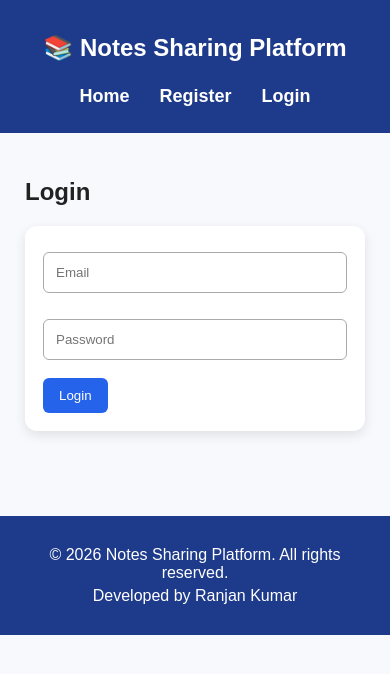
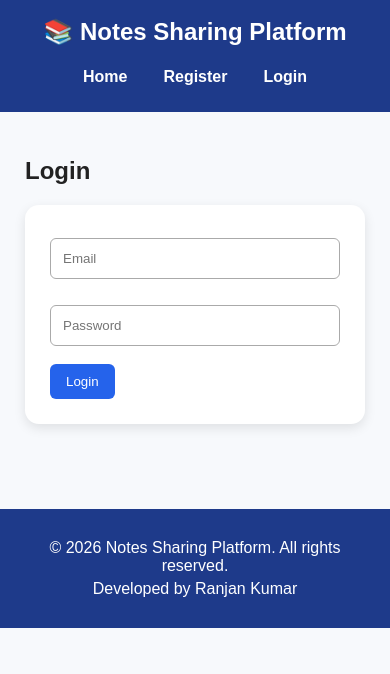
Before and after one commit to Ranju513/notes-sharing-platform, a React (Vite) app in the folder client/: page /login in a window 390 px wide. Shown: the top 674 px of the page. Built offline with nearby package versions, Linux system fonts and the light colour scheme; no server answers.

Commit message:
Clean CSS and add navbar hover shadow

```diff
--- a/client/src/index.css
+++ b/client/src/index.css
@@ -1,3 +1,7 @@
+* {
+  box-sizing: border-box;
+}
+
 body {
   margin: 0;
   font-family: Arial, sans-serif;
@@ -6,21 +10,46 @@ body {
 }
 
 .navbar {
+  position: sticky;
+  top: 0;
+  z-index: 999;
   background-color: #1e3a8a;
   color: white;
   padding: 25px;
   text-align: center;
 }
 
-.navbar a {
+.navbar h1 {
+  margin: 0;
+}
+
+.nav-links {
+  display: flex;
+  justify-content: center;
+  align-items: center;
+  gap: 22px;
+  flex-wrap: wrap;
+  margin-top: 14px;
+}
+
+.nav-links a {
   color: white;
   text-decoration: none;
-  margin: 0 15px;
   font-weight: bold;
+  font-size: 18px;
+  padding: 10px 18px;
+  border-radius: 10px;
+  transition: all 0.3s ease;
+}
+
+.nav-links a:hover {
+  background: rgba(255, 255, 255, 0.15);
+  box-shadow: 0 8px 22px rgba(0, 0, 0, 0.3);
+  transform: translateY(-2px);
 }
 
 .navbar button {
-  margin-left: 15px;
+  margin-left: 10px;
   padding: 8px 14px;
   border: none;
   background-color: #ef4444;
@@ -29,24 +58,101 @@ body {
   cursor: pointer;
 }
 
+.avatar-btn {
+  width: 40px;
+  height: 40px;
+  border-radius: 50%;
+  background: white !important;
+  color: #1e3a8a !important;
+  font-weight: bold;
+  font-size: 18px;
+  padding: 0;
+  transition: all 0.3s ease;
+}
+
+.avatar-btn:hover {
+  background: #dbeafe !important;
+  box-shadow: 0 8px 22px rgba(0, 0, 0, 0.3);
+  transform: scale(1.08);
+}
+
+.menu {
+  position: relative;
+}
+
+.dropdown {
+  position: absolute;
+  top: 45px;
+  right: -20px;
+  width: 170px;
+  background: white;
+  border-radius: 10px;
+  box-shadow: 0 6px 20px rgba(0, 0, 0, 0.15);
+  overflow: hidden;
+  z-index: 1000;
+}
+
+.dropdown button {
+  width: 100%;
+  border: none;
+  background: white !important;
+  color: #333 !important;
+  padding: 12px 16px;
+  text-align: left;
+  cursor: pointer;
+  font-size: 15px;
+  margin: 0;
+  border-radius: 0;
+}
+
+.dropdown button:hover {
+  background: #f3f4f6 !important;
+}
+
 .page {
   max-width: 900px;
   margin: 30px auto;
   padding: 20px;
 }
 
-.card {
+.hero {
+  background: linear-gradient(135deg, #1e3a8a, #2563eb);
+  color: white;
+  padding: 40px;
+  border-radius: 15px;
+  text-align: center;
+  margin-bottom: 30px;
+}
+
+.hero h1 {
+  margin: 0;
+  font-size: 34px;
+}
+
+.hero p {
+  font-size: 18px;
+}
+
+.card,
+.upload-card,
+.profile-card,
+.stat-card,
+.note-card {
   background: white;
-  padding: 25px;
-  margin: 20px 0;
-  border-radius: 12px;
+  border-radius: 14px;
   box-shadow: 0 4px 12px rgba(0,0,0,0.1);
   transition: 0.3s;
 }
 
-.card:hover {
+.card {
+  padding: 25px;
+  margin: 20px 0;
+}
+
+.card:hover,
+.note-card:hover {
   transform: translateY(-4px);
-  box-shadow: 0 8px 20px rgba(0,0,0,0.15);
+  box-shadow: 0 10px 24px rgba(0,0,0,0.15);
 }
 
 .card h2 {
@@ -56,6 +162,10 @@ body {
 
 .card p {
   color: #555;
+}
+
+.upload-card {
+  padding: 30px;
 }
 
 input,
@@ -75,31 +185,16 @@ button {
   color: white;
   border-radius: 6px;
   cursor: pointer;
+  transition: 0.3s;
 }
 
 button:hover {
   opacity: 0.9;
+  transform: scale(1.03);
 }
 
 .delete-btn {
   background-color: #dc2626;
-}
-.hero {
-  background: linear-gradient(135deg, #1e3a8a, #2563eb);
-  color: white;
-  padding: 40px;
-  border-radius: 15px;
-  text-align: center;
-  margin-bottom: 30px;
-}
-
-.hero h1 {
-  margin: 0;
-  font-size: 34px;
-}
-
-.hero p {
-  font-size: 18px;
 }
 
 .search-area {
@@ -120,16 +215,6 @@ button:hover {
   font-size: 16px;
 }
 
-.file-link {
-  display: inline-block;
-  margin-right: 15px;
-  background-color: #dbeafe;
-  color: #1e40af;
-  padding: 9px 13px;
-  border-radius: 6px;
-  text-decoration: none;
-  font-weight: bold;
-}
 .stats {
   display: flex;
   gap: 20px;
@@ -138,16 +223,12 @@ button:hover {
 
 .stat-card {
   flex: 1;
-  background: white;
   padding: 20px;
-  border-radius: 12px;
   text-align: center;
-  box-shadow: 0 4px 12px rgba(0,0,0,0.1);
 }
 
 .stat-card h3 {
   color: #1e3a8a;
-  margin-bottom: 10px;
 }
 
 .stat-card p {
@@ -155,60 +236,12 @@ button:hover {
   font-weight: bold;
   margin: 0;
 }
-@media (max-width: 768px) {
-  .navbar {
-    padding: 18px;
-  }
 
-  .navbar h1 {
-    font-size: 24px;
-  }
-
-  .navbar a,
-  .navbar button {
-    display: inline-block;
-    margin: 8px;
-  }
-
-  .page {
-    margin: 10px;
-    padding: 15px;
-  }
-
-  .hero {
-    padding: 25px 15px;
-  }
-
-  .hero h1 {
-    font-size: 26px;
-  }
-
-  .stats {
-    flex-direction: column;
-  }
-
-  .card {
-    padding: 18px;
-  }
-
-  input,
-  textarea {
-    max-width: 100%;
-    box-sizing: border-box;
-  }
-
-  .upload-card {
-    padding: 22px;
-  }
-}
 .profile-card {
   max-width: 500px;
   margin: auto;
-  background: white;
   padding: 35px;
-  border-radius: 15px;
   text-align: center;
-  box-shadow: 0 8px 20px rgba(0,0,0,0.1);
 }
 
 .avatar {
@@ -224,131 +257,7 @@ button:hover {
   font-size: 42px;
   font-weight: bold;
 }
-.dark {
-  background-color: #111827;
-  color: white;
-}
 
-.dark .card,
-.dark .upload-card,
-.dark .profile-card,
-.dark .search-area,
-.dark .stat-card {
-  background-color: #1f2937;
-  color: white;
-}
-
-.dark .card p,
-.dark .stat-card h3 {
-  color: #d1d5db;
-}
-.dark {
-  background-color: #111827;
-  color: white;
-}
-
-.dark .card,
-.dark .upload-card,
-.dark .profile-card,
-.dark .search-area,
-.dark .stat-card {
-  background-color: #1f2937;
-  color: white;
-}
-
-.dark .card p,
-.dark .stat-card h3,
-.dark .profile-card p {
-  color: #d1d5db;
-}
-.nav-links {
-  display: flex;
-  justify-content: center;
-  align-items: center;
-  gap: 18px;
-  margin-top: 12px;
-}
-
-.menu {
-  position: relative;
-}
-
-.menu-btn {
-  background: none;
-  border: none;
-  color: white;
-  font-size: 20px;
-  padding: 6px;
-  cursor: pointer;
-  border-radius: 50%;
-}
-
-.menu-btn:hover {
-  background: rgba(255, 255, 255, 0.15);
-}
-.dropdown {
-  position: absolute;
-  top: 35px;
-  right: 0;
-  width: 170px;
-  background: white;
-  border-radius: 10px;
-  box-shadow: 0 6px 20px rgba(0, 0, 0, 0.15);
-  overflow: hidden;
-  z-index: 1000;
-}
-
-.dropdown button {
-  width: 100%;
-  border: none;
-  background: white;
-  color: #333;
-  padding: 12px 16px;
-  text-align: left;
-  cursor: pointer;
-  font-size: 15px;
-}
-
-.dropdown button:hover {
-  background: #e5e7eb;
-}
-.navbar .menu-btn {
-  background: transparent !important;
-  color: white !important;
-  padding: 6px 8px;
-  border-radius: 50%;
-  font-size: 20px;
-}
-
-.navbar .menu-btn:hover {
-  background: rgba(255, 255, 255, 0.18) !important;
-}
-
-.navbar .dropdown button {
-  background: white !important;
-  color: #333 !important;
-  margin: 0;
-  border-radius: 0;
-}
-
-.navbar .dropdown button:hover {
-  background: #f3f4f6 !important;
-}
-
-.avatar-btn {
-  width: 38px;
-  height: 38px;
-  border-radius: 50%;
-  background: white !important;
-  color: #1e3a8a !important;
-  font-weight: bold;
-  font-size: 18px;
-  padding: 0;
-}
-
-.avatar-btn:hover {
-  background: #e0ecff !important;
-}
 .notes-grid {
   display: grid;
   grid-template-columns: 1fr;
@@ -358,23 +267,13 @@ button:hover {
 .note-card {
   display: flex;
   gap: 20px;
-  background: white;
   padding: 24px;
-  border-radius: 16px;
-  box-shadow: 0 5px 16px rgba(0,0,0,0.1);
   border-left: 6px solid #2563eb;
-  transition: 0.3s;
-}
-
-.note-card:hover {
-  transform: translateY(-4px);
-  box-shadow: 0 10px 24px rgba(0,0,0,0.15);
 }
 
 .note-icon {
   font-size: 34px;
   color: #2563eb;
-  padding-top: 6px;
 }
 
 .note-content h2 {
@@ -394,7 +293,6 @@ button:hover {
 
 .note-description {
   color: #555;
-  margin: 12px 0;
 }
 
 .note-date {
@@ -409,7 +307,9 @@ button:hover {
   align-items: center;
 }
 
-.note-actions a {
+.note-actions a,
+.file-link,
+.file-list a {
   background-color: #2563eb;
   color: white;
   padding: 9px 13px;
@@ -418,75 +318,33 @@ button:hover {
   font-weight: bold;
 }
 
-.note-actions a:hover {
-  opacity: 0.9;
+.file-viewer {
+  margin-top: 15px;
 }
 
-@media (max-width: 600px) {
-  .note-card {
-    flex-direction: column;
-  }
-
-  .note-actions {
-    flex-direction: column;
-    align-items: flex-start;
-  }
-}
-.navbar {
-  position: sticky;
-  top: 0;
-  z-index: 999;
+.file-nav {
+  display: flex;
+  align-items: center;
+  gap: 12px;
+  margin-bottom: 10px;
 }
 
-.nav-links {
-  display: flex;
-  justify-content: center;
-  align-items: center;
-  gap: 28px;
-  flex-wrap: wrap;
+.file-nav button {
+  padding: 4px 10px;
+  font-size: 12px;
 }
 
-.nav-links a {
-  font-size: 18px;
+.file-label {
+  font-size: 12px;
+  color: #666;
+  font-weight: 600;
 }
 
-.dropdown {
-  right: -20px;
-}
-
-.footer {
-  text-align: center;
-  padding: 25px;
-  margin-top: 40px;
-  background-color: #1e3a8a;
-  color: white;
-}
-
-.footer p {
-  margin: 5px;
-}
-* {
-  box-sizing: border-box;
-}
-
-.navbar {
-  position: sticky;
-  top: 0;
-  z-index: 999;
-}
-
-button,
-.card,
-.note-card,
-.stat-card,
-.upload-card,
-.profile-card {
-  transition: 0.3s;
-}
-
-button:hover,
-.note-actions a:hover {
-  transform: scale(1.03);
+.file-list {
+  margin-top: 15px;
+  display: flex;
+  flex-wrap: wrap;
+  gap: 10px;
 }
 
 .loading,
@@ -530,28 +388,31 @@ button:hover,
   color: #d1d5db;
 }
 
-.avatar-btn {
-  width: 40px;
-  height: 40px;
-  border-radius: 50%;
-  background: white !important;
-  color: #1e3a8a !important;
-  font-weight: bold;
-  font-size: 18px;
-  padding: 0;
-}
+@media (max-width: 768px) {
+  .navbar {
+    padding: 18px;
+  }
 
-.avatar-btn:hover {
-  background: #dbeafe !important;
-}
-
-@media (max-width: 768px) {
   .navbar h1 {
     font-size: 24px;
   }
 
   .nav-links {
-    gap: 14px;
+    gap: 12px;
+  }
+
+  .nav-links a {
+    font-size: 16px;
+    padding: 8px 12px;
+  }
+
+  .page {
+    margin: 10px;
+    padding: 15px;
+  }
+
+  .hero {
+    padding: 25px 15px;
   }
 
   .hero h1 {
@@ -562,13 +423,13 @@ button:hover,
     flex-direction: column;
   }
 
-  .page {
-    margin: 10px;
-    padding: 15px;
+  .note-card {
+    flex-direction: column;
   }
 
-  .note-card {
+  .note-actions {
     flex-direction: column;
+    align-items: flex-start;
   }
 
   input,
@@ -576,40 +437,3 @@ button:hover,
     max-width: 100%;
   }
 }
-.file-viewer {
-  margin-top: 15px;
-}
-
-.file-nav {
-  display: flex;
-  align-items: center;
-  gap: 12px;
-  margin-bottom: 10px;
-}
-
-.file-nav button {
-  padding: 4px 10px;
-  font-size: 12px;
-}
-
-.file-label {
-  font-size: 12px;
-  color: #666;
-  font-weight: 600;
-}
-.file-list {
-  margin-top: 15px;
-  display: flex;
-  flex-wrap: wrap;
-  gap: 10px;
-}
-
-.file-list a {
-  font-size: 13px;
-  background: #dbeafe;
-  color: #1e40af;
-  padding: 7px 10px;
-  border-radius: 6px;
-  text-decoration: none;
-  font-weight: bold;
-}
```
